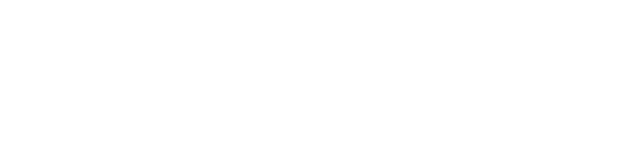
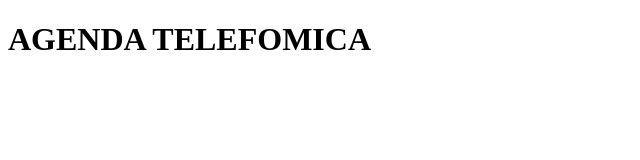
Before and after one commit to JAFFETvr/Agenda-con-ordenamiento, a plain HTML site: page index.html in a window 1280 px wide. Shown: the whole page, without its empty margins (0-640 px from the left). Drawn offline with Linux system fonts and the light colour scheme.

Commit message:
nueva cosa

```diff
--- a/index.html
+++ b/index.html
@@ -3,9 +3,10 @@
 <head>
     <meta charset="UTF-8">
     <meta name="viewport" content="width=device-width, initial-scale=1.0">
-    <title>Document</title>
+    <title>Agenda con ordenamiento </title>
 </head>
 <body>
+    <h1>AGENDA TELEFOMICA </h1>
     <script type="module" src="src/index.js"></script>
 </body>
 </html>
--- a/src/index.js
+++ b/src/index.js
@@ -3,7 +3,6 @@ function bubbleSort(arr) {
     for (var i = 0; i < len; i++) {
         for (var j = 0; j < len - 1; j++) {
             if (arr[j] > arr[j + 1]) {
-                // Intercambiar elementos
                 var temp = arr[j];
                 arr[j] = arr[j + 1];
                 arr[j + 1] = temp;
```
